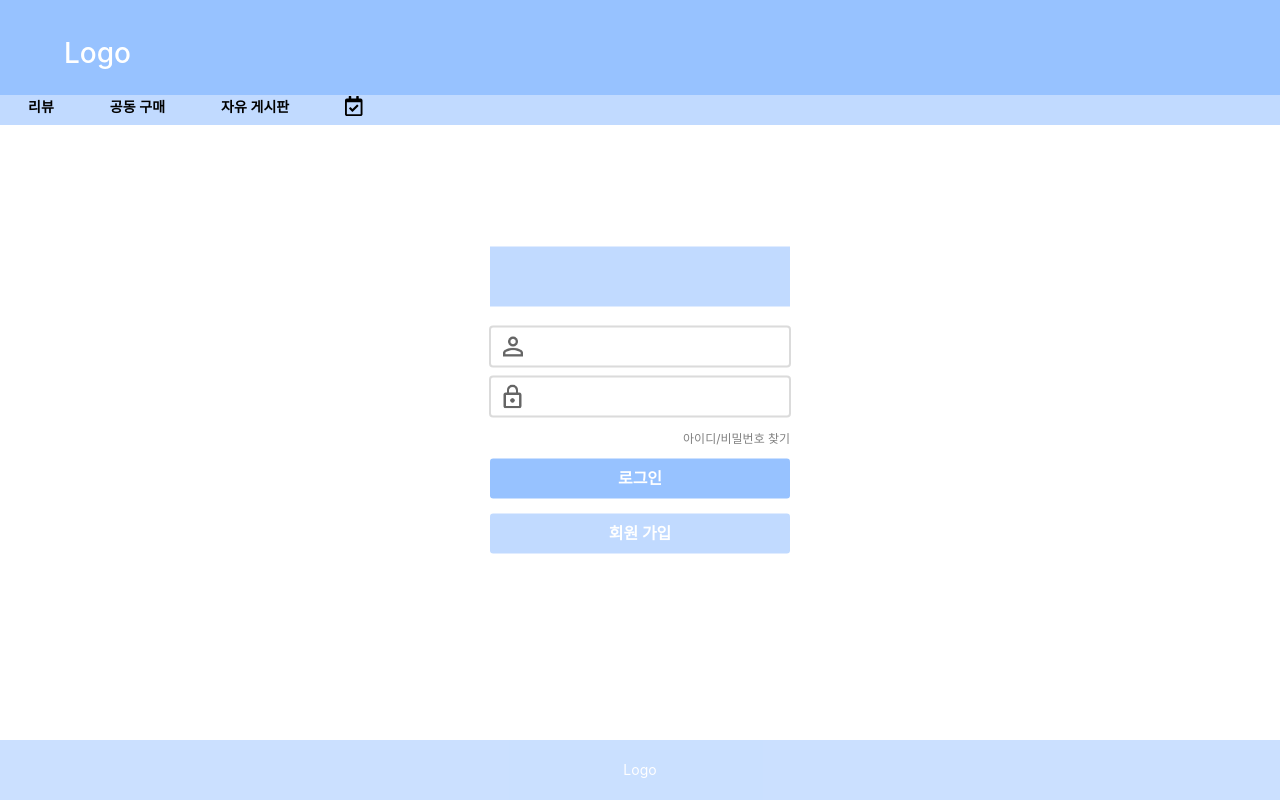
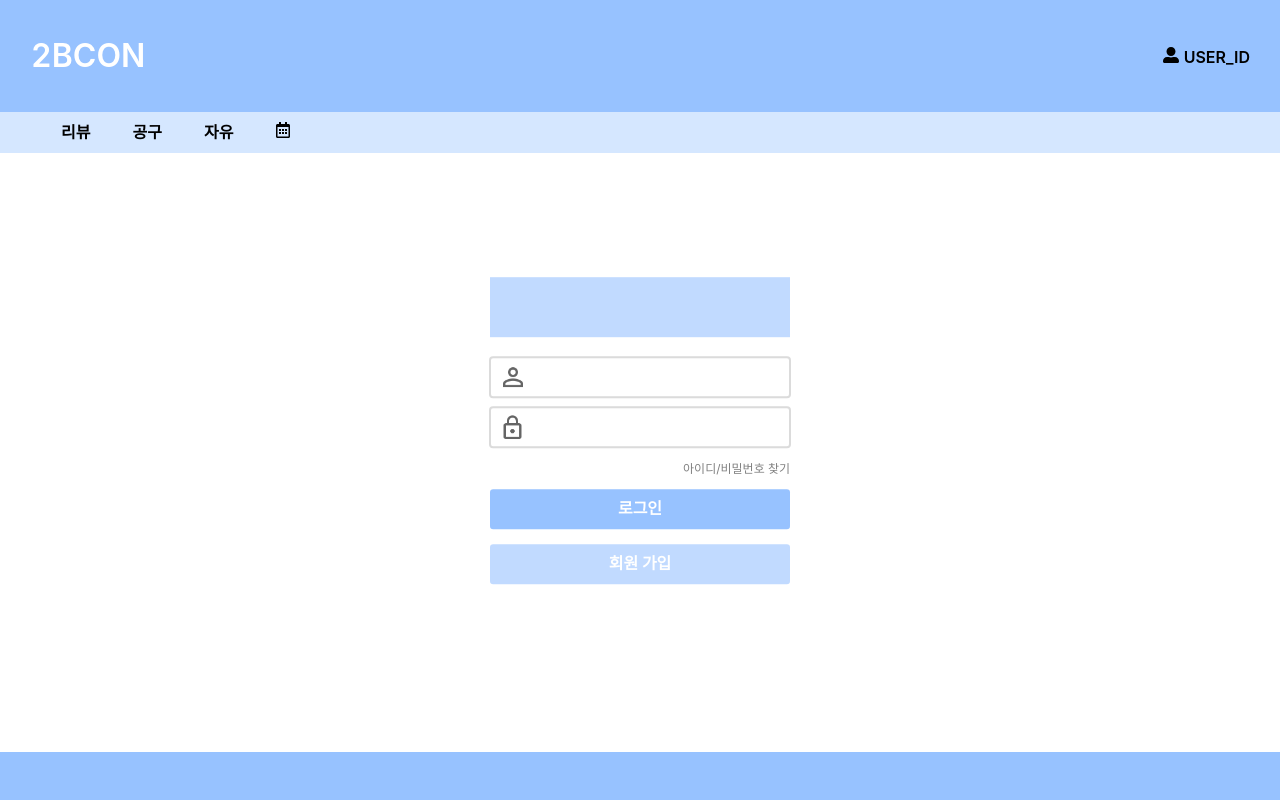
Before and after one commit to 2BCONfrontend/login_register_page, a React (Create React App) app in the folder client/: page /login in a window 1280 px wide. Built offline with nearby package versions, Linux system fonts and the light colour scheme; no server answers.

Commit message:
apply main design

```diff
--- a/client/src/components/views/Basic.css
+++ /dev/null
@@ -1,57 +0,0 @@
-body {
-    background-color: white;
-    text-align: center;
-    margin: 0px; padding: 0px;
-}
-
-/* 헤더 */
-#header {
-    position: absolute;
-    left: 0%; top: 0%;
-    background-color: #97C2FF;
-    width: 100%; height: 125px;
-}
-#header>h1 {
-    position: inherit;
-    left: 5%; top: 25%;
-    color: white;
-}
-#header>#nav{
-    position: inherit;
-    left: 0%; bottom: 0%;
-    background-color: #C1DAFF;
-    width: 100%; height: 30px;
-    text-align: left;
-}
-#header>#nav>.nav_category{
-    float: left;
-    padding: 0em 2em; height: 100%;
-    text-align: center;
-    vertical-align: middle;
-}
-#header>#nav>.nav_category>a{
-    color: black;
-    font-weight: bold; text-decoration: none;
-    vertical-align: middle;
-}
-#header>#nav>.nav_category:last-child>a{
-    color: black;
-    font-size: 10px;
-    font-weight: bold; text-decoration: none;
-    vertical-align: middle;
-}
-
-/* 푸터 */
-#footer {
-    position: absolute;
-    left: 0%; bottom: 0;
-    background-color: #97C2FF;
-    opacity: 50%;
-    width: 100%; height: 60px;
-}
-#footer>p {
-    position: inherit;
-    left: 50%; top: 50%;
-    transform: translate(-50%, -50%);
-    color: white;
-}
--- a/client/src/components/views/LoginPage/LoginPage.css
+++ b/client/src/components/views/LoginPage/LoginPage.css
@@ -1,7 +1,7 @@
 #login_page {
     position: absolute;
     left: 50%; top: 50%;
-    transform: translate(-50%, -50%);
+    transform: translate(-50%, -40%);
     background-color: white;
     text-align: center;
 }
--- a/client/src/components/views/LoginPage/LoginPage.js
+++ b/client/src/components/views/LoginPage/LoginPage.js
@@ -1,11 +1,13 @@
-import React, { useState } from 'react'
+import React, { useState, Component } from 'react'
 import { useDispatch } from 'react-redux'
 import { loginUser } from '../../../_actions/user_action'; // 로그인 액션
 import { withRouter, Link } from 'react-router-dom';
+
+import HeaderNav from '../MainDesign/HeaderNav';
+import SubNav from '../MainDesign/SubNav';
+import UnderNav from '../MainDesign/UnderNav.js';
+
 import './LoginPage.css'
-import '../Basic.css'
-import { faCalendarCheck } from '@fortawesome/free-regular-svg-icons'
-import { FontAwesomeIcon } from '@fortawesome/react-fontawesome'
 
 function LoginPage(props) { // 로그인 페이지
 
@@ -37,20 +39,17 @@ function LoginPage(props) { // 로그인 페이지
             })
     }
 
-    return ( // 로그인 폼
-        <div>
-            <div id = "header">
-                <h1>Logo</h1>
-                <div id="nav">
-                    <div class="nav_category"><a href="#">리뷰</a></div>
-                    <div class="nav_category"><a href="#">공동 구매</a></div>
-                    <div class="nav_category"><a href="#">자유 게시판</a></div>
-                    <div class="nav_category"><a href="#"><FontAwesomeIcon icon={faCalendarCheck} size="2x"></FontAwesomeIcon></a></div>
-                </div>
-            </div>
+    class LoginButton extends Component { // 로그인 버튼
+        render() {
+            return (
+                <button id="login_button" onClick={onSubmitHandler}> 로그인 </button>
+            );
+        }
+    }
 
-            <div id ="login_page">
-                <div id="logo"></div>
+    class LoginForm extends Component { // 로그인 폼
+        render() {
+            return (
                 <form id = "login_form" onSubmit={onSubmitHandler}>
                     <input class="input" id="login_id" type="id" value={Id} onChange={onIdHandler} />
                     <br />
@@ -59,17 +58,33 @@ function LoginPage(props) { // 로그인 페이지
                     <div id="findIdPw">
                         <a href="#">아이디/비밀번호 찾기</a>
                     </div>
-                    <button id="login_button" onClick={onSubmitHandler}> 로그인 </button>
+                    <LoginButton />
                     <br />
                 </form>
-                <Link to = "../register">
-                    <button id="register_button">회원 가입</button>
-                </Link>
-            </div>
+            );
+        }
+    }
 
-            <div id = "footer">
-                <p>Logo</p>
-            </div>
+    class LoginPage extends Component { // 로그인 페이지
+        render() {
+            return (
+                <div id ="login_page">
+                    <div id="logo"></div>
+                    <LoginForm />
+                    <Link to = "../register">
+                        <button id="register_button">회원 가입</button>
+                    </Link>
+                </div>
+            );
+        }
+    }
+
+    return (
+        <div className="App">
+            <HeaderNav />
+            <SubNav />
+            <LoginPage />
+            <UnderNav />
         </div>
     )
 }
--- /dev/null
+++ b/client/src/components/views/MainDesign/App.css
@@ -0,0 +1,118 @@
+.App {
+    text-align: center;
+  }
+
+  body {
+    font-family:'nanumsquare';
+    margin: 0;
+  }
+  .header-nav {
+    display: flex;
+    background: #97C2FF;
+    width: 100%;
+    margin: 0;
+    padding: 15px;
+  }
+  .header-item {
+    font-weight: 600;
+    font-size: 32px;
+    list-style-type: none;
+    padding: 16px;
+    cursor: pointer;
+  }
+  .header-item a {
+    text-align: center;
+    text-decoration: none;
+    color: white;
+  }
+  .header-login {
+    font-weight: 600;
+    font-size: 16px;
+    list-style-type: none;
+    padding: 30px;
+    cursor: pointer;
+    position: fixed;
+    right:0;
+  }
+  .header-login a {
+    text-align: center;
+    text-decoration: none;
+    color: black;
+  }
+  .main-nav {
+    display: flex;
+    background: #D5E7FF;
+    width: 100%;
+    margin: 0;
+    padding: 10;
+    list-style-type: none;
+  }
+  .main-item {
+    padding: 8px 15px;
+    cursor: pointer;
+  }
+  .main-item a {
+    text-align: center;
+    text-decoration: none;
+    font-size: 16px; font-weight: bold;
+    color: black;
+    position: relative;
+    padding: 6px 6px;
+  }
+  .main-item a::after {
+    content:"";
+    position: absolute;
+    bottom: 0;
+    left: 50%;
+    transform: translateX(-50%);
+    width: 0%;
+    height: 4px;
+    background: #97C2FF;
+    transition: all .5s ease-out;
+  }
+  .main-item a:hover::after {
+    width: 100%;
+  }
+  #footer{
+    position: fixed;
+    background-color: #97C2FF;
+    left: 0;
+    right: 0;
+    bottom: 0;
+    height: 3rem;
+  }
+
+  .App-logo {
+    height: 40vmin;
+    pointer-events: none;
+  }
+
+  @media (prefers-reduced-motion: no-preference) {
+    .App-logo {
+      animation: App-logo-spin infinite 20s linear;
+    }
+  }
+
+  .App-header {
+    background-color: #282c34;
+    min-height: 100vh;
+    display: flex;
+    flex-direction: column;
+    align-items: center;
+    justify-content: center;
+    font-size: calc(10px + 2vmin);
+    color: white;
+  }
+
+  .App-link {
+    color: #61dafb;
+  }
+
+  @keyframes App-logo-spin {
+    from {
+      transform: rotate(0deg);
+    }
+    to {
+      transform: rotate(360deg);
+    }
+  }
--- /dev/null
+++ b/client/src/components/views/MainDesign/HeaderNav.js
@@ -0,0 +1,18 @@
+import React, { Component } from 'react';
+import './App.css';
+import { FaUserAlt } from "react-icons/fa";
+
+class HeaderNav extends Component {
+  render(){
+    return (
+      <nav>
+        <ul class="header-nav">
+          <li class="header-item"> <a href="#">2BCON</a> </li>
+          <li class="header-login"> <a href="#"> {<FaUserAlt></FaUserAlt>} USER_ID </a> </li>
+        </ul>
+      </nav>
+    );
+  }
+}
+
+export default HeaderNav;
--- /dev/null
+++ b/client/src/components/views/MainDesign/SubNav.js
@@ -0,0 +1,20 @@
+import React, { Component } from 'react';
+import './App.css';
+import { FaRegCalendarAlt } from "react-icons/fa";
+
+class SubNav extends Component {
+    render(){
+      return (
+        <nav>
+          <ul class="main-nav">
+            <li class="main-item"> <a href="#">리뷰</a> </li>
+            <li class="main-item"> <a href="#">공구</a> </li>
+            <li class="main-item"> <a href="#">자유</a> </li>
+            <li class="main-item"> <a href="#"> {<FaRegCalendarAlt></FaRegCalendarAlt>} </a></li>
+          </ul>
+        </nav>
+      );
+    }
+}
+
+export default SubNav;
--- /dev/null
+++ b/client/src/components/views/MainDesign/UnderNav.js
@@ -0,0 +1,12 @@
+import React, { Component } from 'react';
+import './App.css';
+
+class UnderNav extends Component {
+    render(){
+      return (
+        <div id="footer"></div>
+      );
+    }
+}
+
+export default UnderNav;
--- a/client/src/components/views/RegisterPage/RegisterPage.js
+++ b/client/src/components/views/RegisterPage/RegisterPage.js
@@ -1,11 +1,13 @@
-import React, { useState } from 'react'
+import React, { useState, Component } from 'react'
 import { useDispatch } from 'react-redux';
 import { registerUser, checkDuplicateNickname, checkDuplicateId, checkDuplicateEmail } from '../../../_actions/user_action'; // 회원가입 액션
 import { withRouter } from 'react-router-dom';
+
+import HeaderNav from '../MainDesign/HeaderNav';
+import SubNav from '../MainDesign/SubNav';
+import UnderNav from '../MainDesign/UnderNav';
+
 import './RegisterPage.css'
-import '../Basic.css'
-import { faCalendarCheck } from '@fortawesome/free-regular-svg-icons'
-import { FontAwesomeIcon } from '@fortawesome/react-fontawesome'
 
 function RegisterPage(props) { // 회원가입 페이지
 
@@ -110,20 +112,9 @@ function RegisterPage(props) { // 회원가입 페이지
         }
     }
 
-    return ( // 회원가입 폼
-        <div>
-            <div id = "header">
-                <h1>Logo</h1>
-                <div id="nav">
-                    <div class="nav_category"><a href="#">리뷰</a></div>
-                    <div class="nav_category"><a href="#">공동 구매</a></div>
-                    <div class="nav_category"><a href="#">자유 게시판</a></div>
-                    <div class="nav_category"><a href="#"><FontAwesomeIcon icon={faCalendarCheck} size="2x"></FontAwesomeIcon></a></div>
-                </div>
-            </div>
-
-            <div id="register_page">
-                <div id="logo"></div>
+    class ResgisterForm extends Component{
+        render() {
+            return (
                 <form id="register_form" onSubmit={onSubmitHandler}>
                     <input class="input" id="nickname" type="text" value={Nickname} placeholder=" 닉네임을 입력하세요" onChange={onNicknameHandler} />
                     <button class ="confirm" id="nickname_confirm" onClick={checkNickname}>중복 확인</button>
@@ -140,11 +131,27 @@ function RegisterPage(props) { // 회원가입 페이지
                     <br />
                     <button id="register_button">회원 가입</button>
                 </form>
-            </div>
+            );
+        }
+    }
 
-            <div id = "footer">
-                <p>Logo</p>
-            </div>
+    class RegisterPage extends Component {
+        render() {
+            return (
+                <div id="register_page">
+                    <div id="logo"></div>
+                    <ResgisterForm />
+                </div>
+            );
+        }
+    }
+
+    return (
+        <div>
+            <HeaderNav />
+            <SubNav />
+            <RegisterPage />
+            <UnderNav />
         </div>
     )
 }
--- a/package.json
+++ b/package.json
@@ -19,6 +19,7 @@
     "express": "^4.17.1",
     "jsonwebtoken": "^8.5.1",
     "mongoose": "^5.13.2",
+    "react-icons": "^4.2.0",
     "register-service-worker": "^1.7.2"
   },
   "devDependencies": {
```
Also changed, not shown: 2 other files (tests, documents, lock files or other folders).
